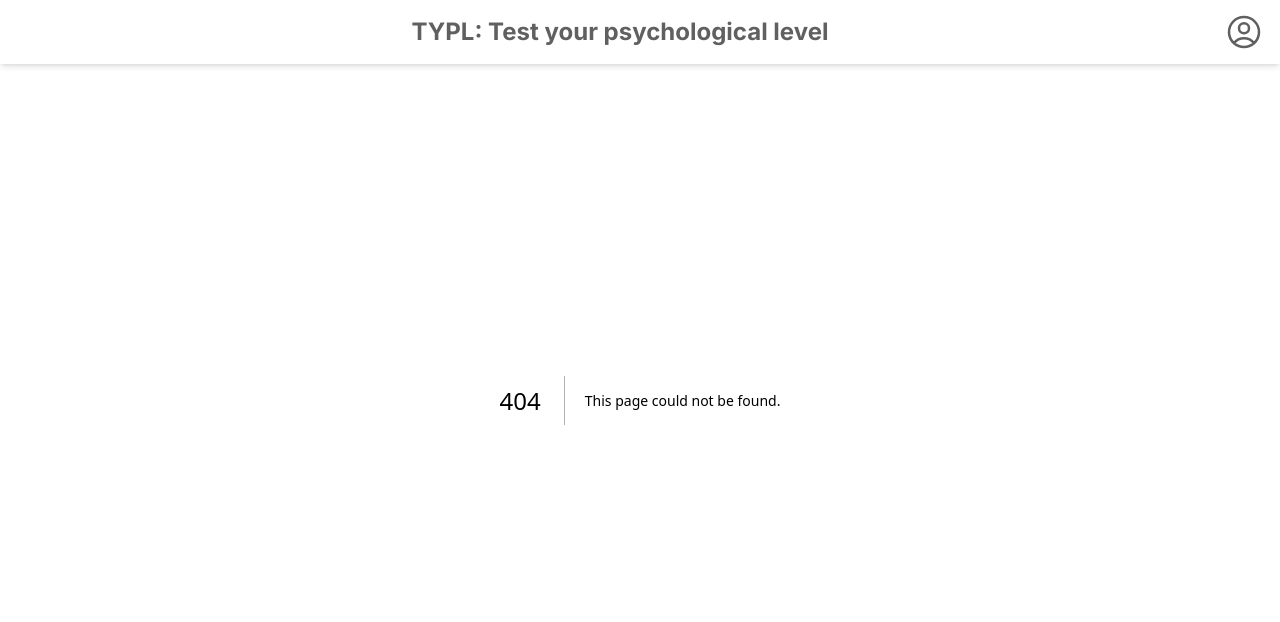
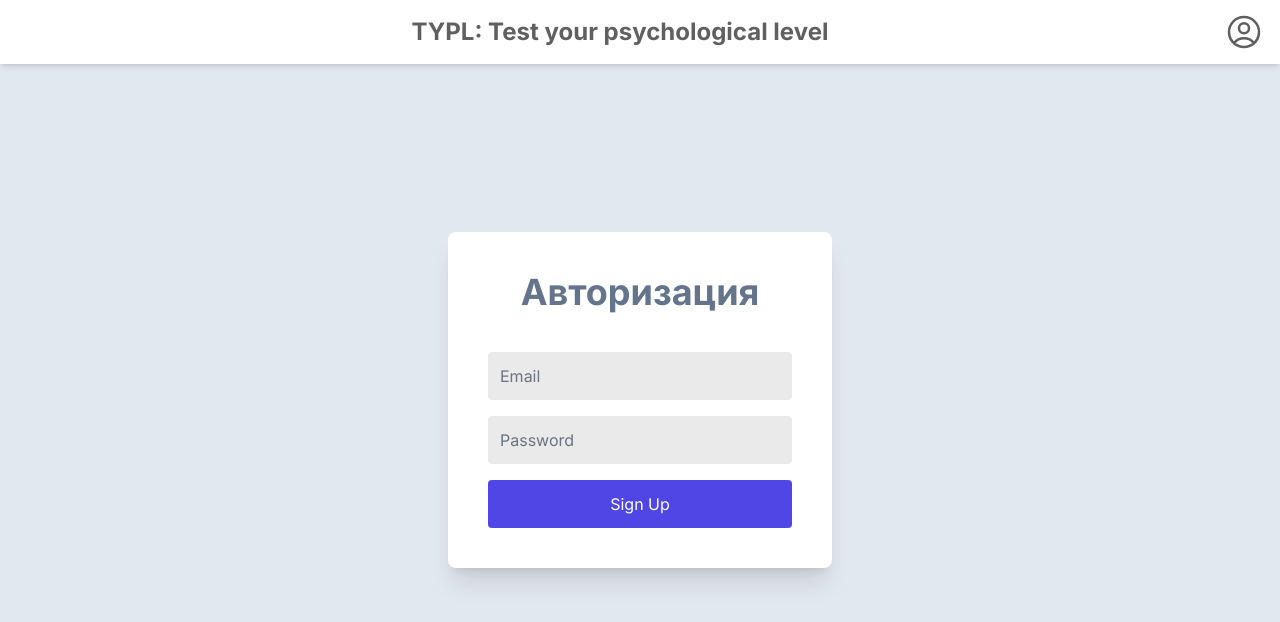
Before and after one commit to GEREGUR/TYPL, a Next.js app: page /sign-up in a window 1280 px wide. Before the commit this address had no page. Shown: the top 622 px of the page. Built offline with nearby package versions, Linux system fonts and the light colour scheme; no server answers.

Commit message:
Finished firebase auth and UI

```diff
--- /dev/null
+++ b/app/sign-up/page.tsx
@@ -0,0 +1,55 @@
+"use client";
+import { useState } from "react";
+import { useCreateUserWithEmailAndPassword } from "react-firebase-hooks/auth";
+import { auth } from "@/app/firebase/config";
+
+const SignUp = () => {
+  const [email, setEmail] = useState("");
+  const [password, setPassword] = useState("");
+  const [createUserWithEmailAndPassword] =
+    useCreateUserWithEmailAndPassword(auth);
+
+  const handleSignUp = async () => {
+    try {
+      const res = await createUserWithEmailAndPassword(email, password);
+      console.log({ res });
+      sessionStorage.setItem("user", "true"); // Assuming you want to store a string 'true'
+      setEmail("");
+      setPassword("");
+    } catch (e) {
+      console.error(e);
+    }
+  };
+
+  return (
+    <div className="min-h-screen flex items-center justify-center bg-slate-200">
+      <div className="bg-white p-10 rounded-lg shadow-xl w-96">
+        <h1 className="text-slate-500 font-bold text-center text-4xl mb-10">
+          Авторизация
+        </h1>
+        <input
+          type="email"
+          placeholder="Email"
+          value={email}
+          onChange={(e) => setEmail(e.target.value)}
+          className="w-full p-3 mb-4 bg-[#EAEAEA] rounded outline-none text-white placeholder-gray-500"
+        />
+        <input
+          type="password"
+          placeholder="Password"
+          value={password}
+          onChange={(e) => setPassword(e.target.value)}
+          className="w-full p-3 mb-4 bg-[#EAEAEA] rounded outline-none text-white placeholder-gray-500"
+        />
+        <button
+          onClick={handleSignUp}
+          className="w-full p-3 bg-indigo-600 rounded text-white hover:bg-indigo-500 duration-200"
+        >
+          Sign Up
+        </button>
+      </div>
+    </div>
+  );
+};
+
+export default SignUp;
--- a/package.json
+++ b/package.json
@@ -16,6 +16,7 @@
     "next": "14.2.1",
     "react": "^18",
     "react-dom": "^18",
+    "react-firebase-hooks": "^5.1.1",
     "tailwind-merge": "^2.2.2",
     "tailwindcss-animate": "^1.0.7"
   },
```
Also changed, not shown: 1 other file (tests, documents, lock files or other folders).
